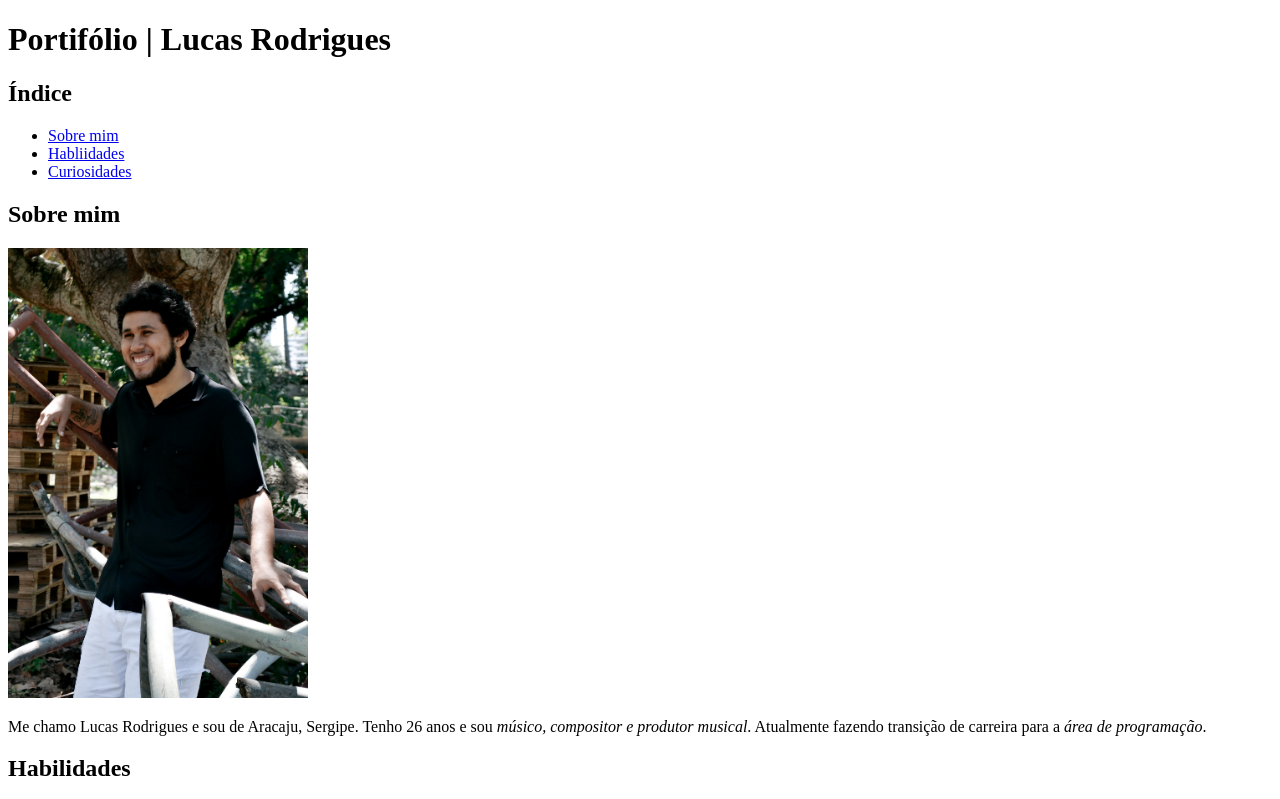
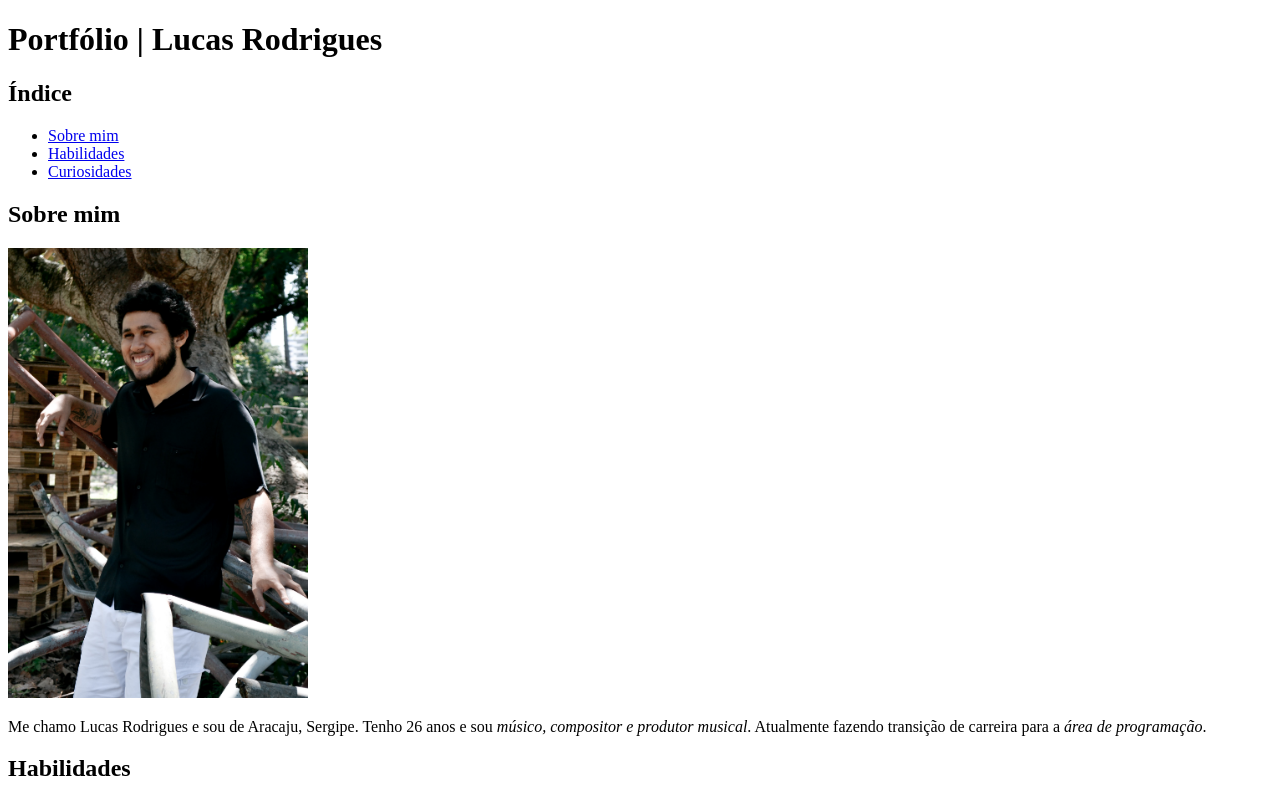
Before and after one commit to lucasrodrigges/lucasrodrigges.github.io, a plain HTML site: page index.html in a window 1280 px wide. Shown: the top 799 px of the page. Drawn offline with Linux system fonts and the light colour scheme.

Commit message:
correções ortográficas

```diff
--- a/index.html
+++ b/index.html
@@ -2,14 +2,14 @@
 <html lang="pt-br">
   <head>
     <meta charset="UTF-8">
-    <title>Portifólio | Lucas Rodrigues</title>
+    <title>Portfólio | Lucas Rodrigues</title>
   </head>
   <body>
-    <h1>Portifólio | Lucas Rodrigues</h1>
+    <h1>Portfólio | Lucas Rodrigues</h1>
     <h2>Índice</h2>
       <ul>
         <li><a href="#whoami">Sobre mim</a></li>
-        <li><a href="#skills">Habliidades</a></li>
+        <li><a href="#skills">Habilidades</a></li>
         <li><a href="#curiosities">Curiosidades</a></li>
       </ul>
     <h2 id="whoami">Sobre mim</h2>
```
